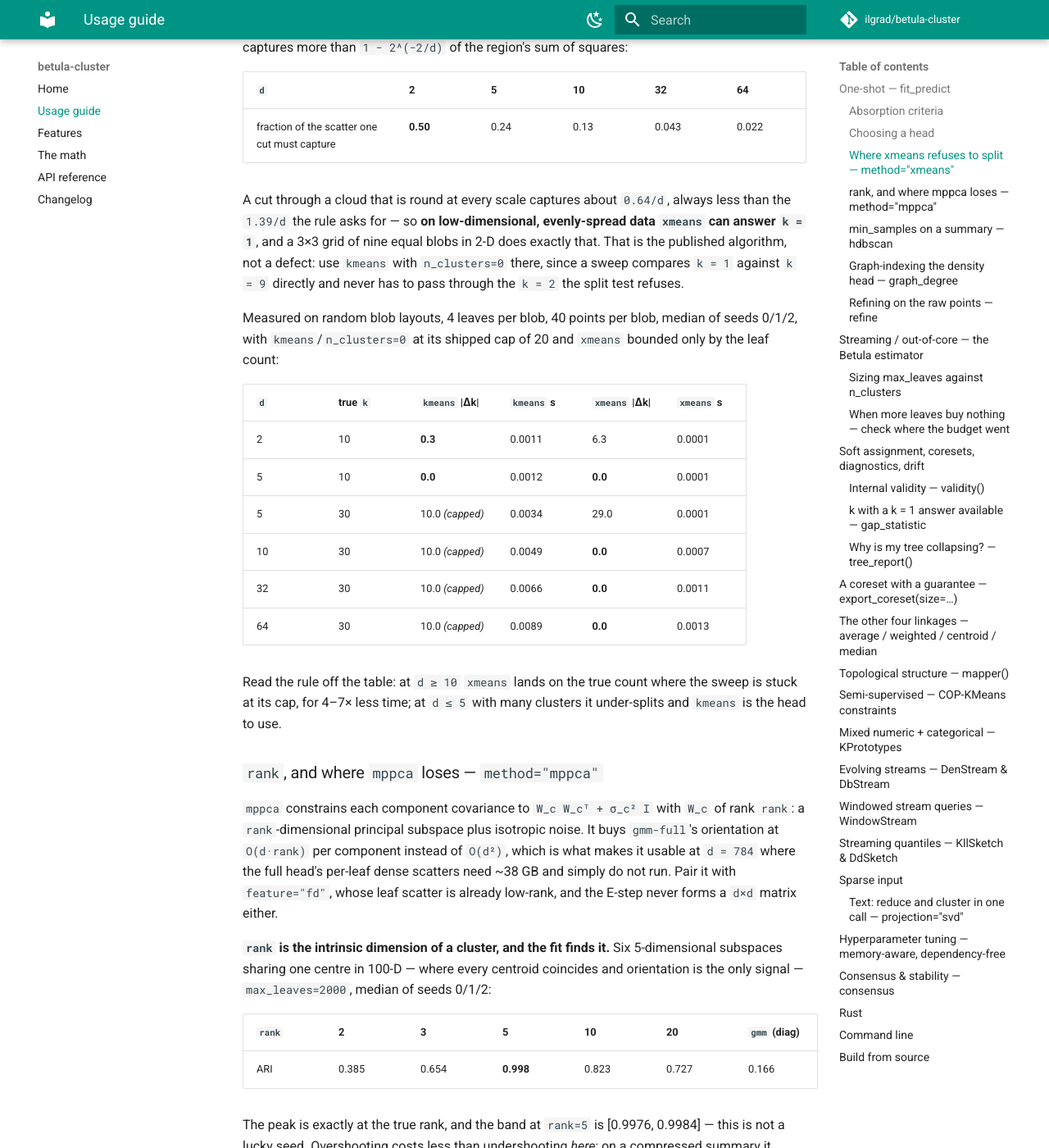
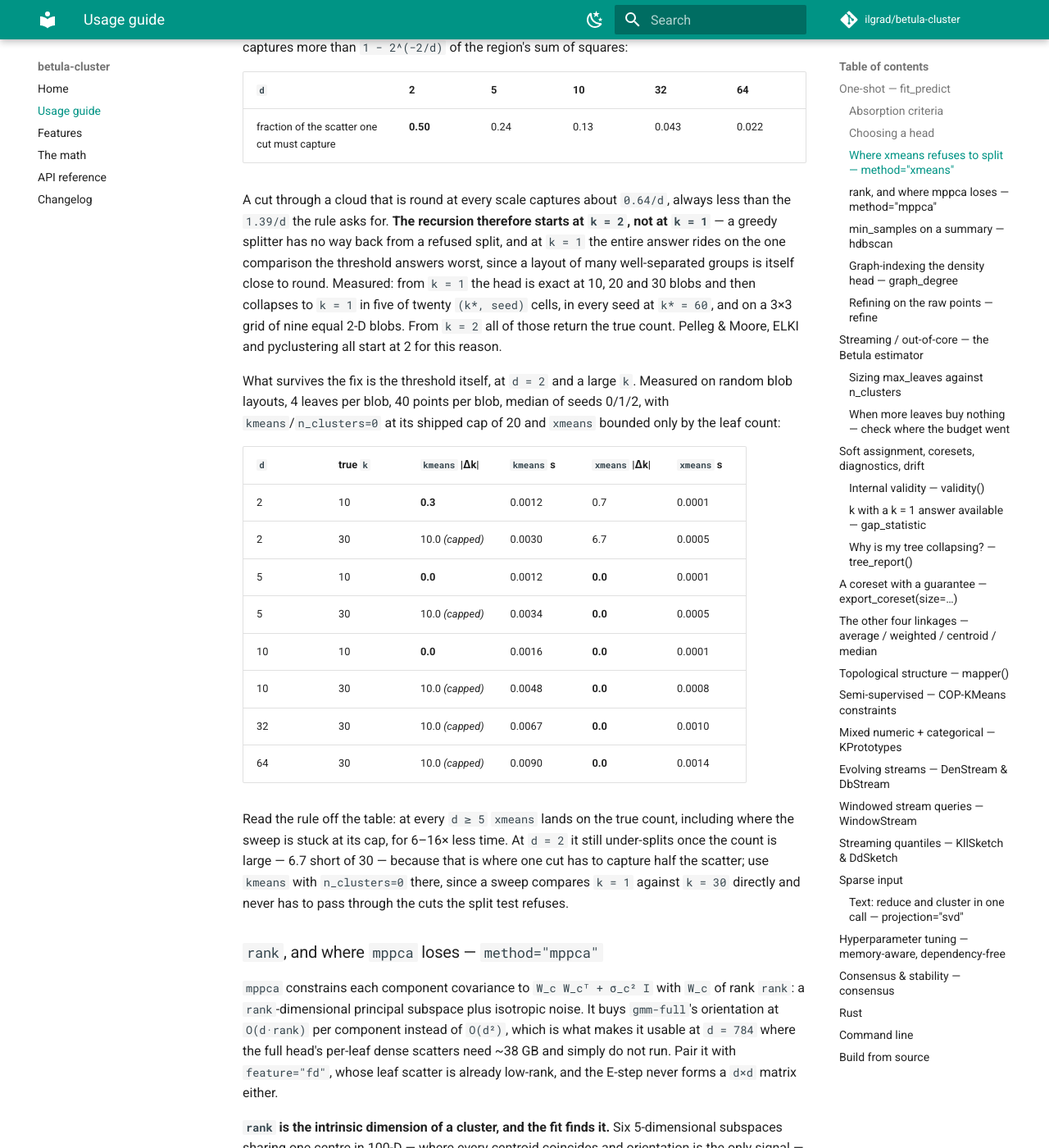
Before and after one commit to ilgrad/betula-cluster, an MkDocs documentation site: the page built from docs/USAGE.md, in a window 1280 px wide and 1400 px high, scrolled down 4626 px. Shown: the whole window at 82% size. Built offline with MkDocs 1.6.1 and Material for MkDocs 9.7.7, drawn with Linux system fonts in a browser that asks for light colours; comment, search, counter and statistics services are not loaded; some of the changed text lies outside the part shown.

Commit message:
fix(xmeans): start the recursion at k = 2, not at k = 1
A greedy splitter has no way back from a refused split, so starting at
k = 1 puts the entire answer on one BIC comparison over the whole leaf
set — and that is the comparison the accept threshold answers worst. A
split must capture 1 − 2^(−2/d) of a region's scatter; a cut through a
round cloud captures 0.6366/d; and a layout of many well-separated
groups is itself close to round. Refuse there and the head reports one
cluster on data with any number of groups.

Measured from k = 1: exact at 10, 20 and 30 blobs, then collapsing to 1
in five of twenty (k*, seed) cells and in all four seeds at k* = 60. The
failure is all-or-nothing in both directions — whenever the first split
was accepted, the recursion ran to the truth. From k = 2 every one of
those cells returns the true count, as do the nine blobs of the 3x3 grid
the head previously refused outright. Pelleg & Moore, ELKI and
pyclustering all start at 2.

`xmeans` takes k_min as its second argument, matching every other
`*_auto` in the crate; `fit_head` passes 2. Two published conclusions
were artefacts of the k = 1 start and are corrected: the head does not
under-split at d = 5 (|dk| 29.0 -> 0.0 at k* = 30), and it now joins the
shared fixture in tests/equivariance.rs, whose 2-D layout was documented
as one its split test refuses. What survives is d = 2 at a large count,
6.7 short of 30, which is the threshold itself.

```diff
--- a/docs/USAGE.md
+++ b/docs/USAGE.md
@@ -132,11 +132,10 @@ For a robustness score per point, wrap any partitional head in `consensus` (see
 ### Where `xmeans` refuses to split — `method="xmeans"`
 
 `kmeans` with `n_clusters=0` fits a full k-means at **every** `k` and keeps the best BIC. That costs
-`O(k_max²)` passes over the leaves, which is why the cap is 20 and why no auto-`k` head in the
-library can return more than 20 clusters. `xmeans` (Pelleg & Moore, ICML 2000) asks a different
-question: it tests each centre separately for a 2-way split and stops when none wants one, so the
-cost is `O(k)` two-centre problems on shrinking subsets and there is nothing to cap. `n_clusters` is
-an **upper bound** here, not a target; `0` bounds it only by the leaf count.
+`O(k_max²)` passes over the leaves, which is why its cap is 20. `xmeans` (Pelleg & Moore, ICML 2000)
+asks a different question: it tests each centre separately for a 2-way split and stops when none
+wants one, so the cost is `O(k)` two-centre problems on shrinking subsets and there is nothing to
+cap. `n_clusters` is an **upper bound** here, not a target; `0` bounds it only by the leaf count.
 
 **The split test has a threshold, and it is a function of `d`.** A balanced binary split costs
 `n·ln 2` of mixture-weight likelihood and buys `½·n·d·ln(S₁/S₂)`, so it is accepted only when the cut
@@ -147,26 +146,34 @@ captures more than `1 − 2^(−2/d)` of the region's sum of squares:
 | fraction of the scatter one cut must capture | **0.50** | 0.24 | 0.13 | 0.043 | 0.022 |
 
 A cut through a cloud that is round at every scale captures about `0.64/d`, always less than the
-`1.39/d` the rule asks for — so **on low-dimensional, evenly-spread data `xmeans` can answer `k = 1`**,
-and a 3×3 grid of nine equal blobs in 2-D does exactly that. That is the published algorithm, not a
-defect: use `kmeans` with `n_clusters=0` there, since a sweep compares `k = 1` against `k = 9`
-directly and never has to pass through the `k = 2` the split test refuses.
+`1.39/d` the rule asks for. **The recursion therefore starts at `k = 2`, not at `k = 1`** — a greedy
+splitter has no way back from a refused split, and at `k = 1` the entire answer rides on the one
+comparison the threshold answers worst, since a layout of many well-separated groups is itself
+close to round. Measured: from `k = 1` the head is exact at 10, 20 and 30 blobs and then collapses
+to `k = 1` in five of twenty `(k*, seed)` cells, in every seed at `k* = 60`, and on a 3×3 grid of
+nine equal 2-D blobs. From `k = 2` all of those return the true count. Pelleg & Moore, ELKI and
+pyclustering all start at 2 for this reason.
 
-Measured on random blob layouts, 4 leaves per blob, 40 points per blob, median of seeds 0/1/2, with
-`kmeans`/`n_clusters=0` at its shipped cap of 20 and `xmeans` bounded only by the leaf count:
+What survives the fix is the threshold itself, at `d = 2` and a large `k`. Measured on random blob
+layouts, 4 leaves per blob, 40 points per blob, median of seeds 0/1/2, with `kmeans`/`n_clusters=0`
+at its shipped cap of 20 and `xmeans` bounded only by the leaf count:
 
 | `d` | true `k` | `kmeans` \|Δk\| | `kmeans` s | `xmeans` \|Δk\| | `xmeans` s |
 |---|---|---|---|---|---|
-| 2 | 10 | **0.3** | 0.0011 | 6.3 | 0.0001 |
+| 2 | 10 | **0.3** | 0.0012 | 0.7 | 0.0001 |
+| 2 | 30 | 10.0 *(capped)* | 0.0030 | 6.7 | 0.0005 |
 | 5 | 10 | **0.0** | 0.0012 | **0.0** | 0.0001 |
-| 5 | 30 | 10.0 *(capped)* | 0.0034 | 29.0 | 0.0001 |
-| 10 | 30 | 10.0 *(capped)* | 0.0049 | **0.0** | 0.0007 |
-| 32 | 30 | 10.0 *(capped)* | 0.0066 | **0.0** | 0.0011 |
-| 64 | 30 | 10.0 *(capped)* | 0.0089 | **0.0** | 0.0013 |
+| 5 | 30 | 10.0 *(capped)* | 0.0034 | **0.0** | 0.0005 |
+| 10 | 10 | **0.0** | 0.0016 | **0.0** | 0.0001 |
+| 10 | 30 | 10.0 *(capped)* | 0.0048 | **0.0** | 0.0008 |
+| 32 | 30 | 10.0 *(capped)* | 0.0067 | **0.0** | 0.0010 |
+| 64 | 30 | 10.0 *(capped)* | 0.0090 | **0.0** | 0.0014 |
 
-Read the rule off the table: at `d ≥ 10` `xmeans` lands on the true count where the sweep is stuck at
-its cap, for 4–7× less time; at `d ≤ 5` with many clusters it under-splits and `kmeans` is the head to
-use.
+Read the rule off the table: at every `d ≥ 5` `xmeans` lands on the true count, including where the
+sweep is stuck at its cap, for 6–16× less time. At `d = 2` it still under-splits once the count is
+large — 6.7 short of 30 — because that is where one cut has to capture half the scatter; use
+`kmeans` with `n_clusters=0` there, since a sweep compares `k = 1` against `k = 30` directly and
+never has to pass through the cuts the split test refuses.
 
 ### `rank`, and where `mppca` loses — `method="mppca"`
 
```
Also changed, not shown: other parts of docs/USAGE.md (+1 -1 lines), CHANGELOG.md (+11 -8 lines), README.md (+1 -1 lines), bench/RESULTS.md (+32 -19 lines), docs/MATH.md (+2 -5 lines), 3 other files.
